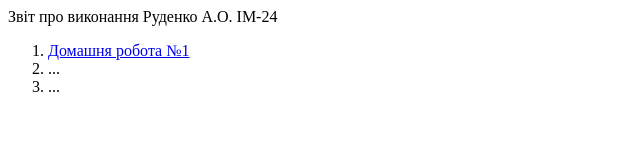
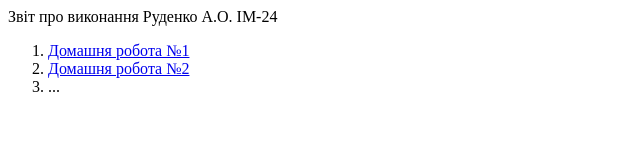
Before and after one commit to AndriyRud-sys/HW_1, a plain HTML site: page index.html in a window 1280 px wide. Shown: the whole page, without its empty margins (0-640 px from the left). Drawn offline with Linux system fonts and the light colour scheme.

Commit message:
Add files via upload

```diff
--- a/index.html
+++ b/index.html
@@ -5,7 +5,7 @@
 		Звіт про виконання Руденко А.О. ІМ-24
 		<ol>
 			<li><a href="hw1">Домашня робота №1</a></li>
-			<li>...</li>
+			<li><a href="hw2">Домашня робота №2</a></li>
 			<li>...</li>
 		</ol>
 	</body>
```
